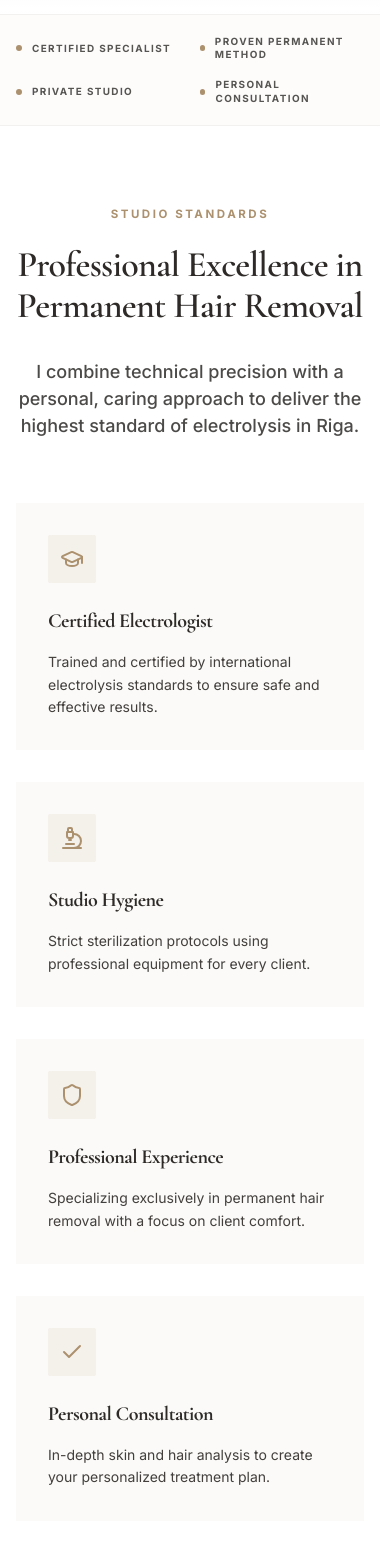
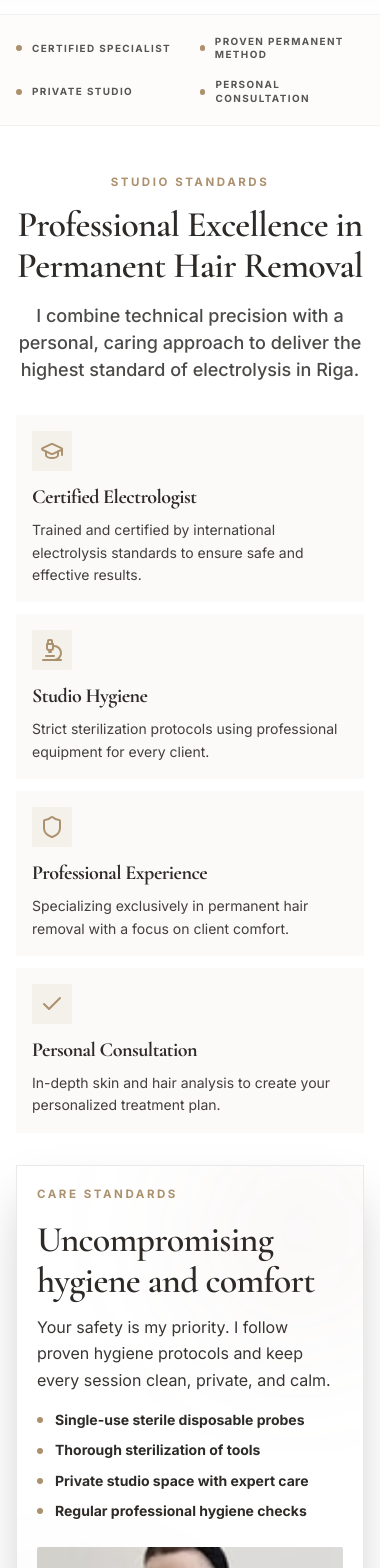
Before and after one commit to SergeyJak/beauty-landing, a Next.js app: page /en in a window 390 px wide. Shown: the part 920-2488 px from the top of the page. Built offline with nearby package versions, Linux system fonts and the light colour scheme; no server answers; the database is empty; grey boxes are pictures that could not be loaded.

Commit message:
Reduce excessive mobile spacing across homepage

```diff
--- a/src/components/SectionHeader.tsx
+++ b/src/components/SectionHeader.tsx
@@ -29,12 +29,12 @@ export default function SectionHeader({
       initial="hidden"
       whileInView="visible"
       viewport={{ once: true, margin: "-100px" }}
-      className={cn("mb-16 md:mb-24", className)}
+      className={cn("mb-8 md:mb-24", className)}
     >
       {align === 'center' ? (
         <div className="text-center">
-          <motion.p variants={revealItem} className={cn("eyebrow mb-5", eyebrowClass)}>{eyebrow}</motion.p>
-          <motion.h2 variants={revealItem} className={cn("section-heading mb-8", titleClass)}>{title}</motion.h2>
+          <motion.p variants={revealItem} className={cn("eyebrow mb-3 md:mb-5", eyebrowClass)}>{eyebrow}</motion.p>
+          <motion.h2 variants={revealItem} className={cn("section-heading mb-4 md:mb-8", titleClass)}>{title}</motion.h2>
           {description && (
             <motion.p variants={revealItem} className={cn("mx-auto max-w-2xl subheading", descriptionClass)}>
               {description}
@@ -43,14 +43,14 @@ export default function SectionHeader({
         </div>
       ) : align === 'left' ? (
         <div>
-          <motion.p variants={revealItem} className={cn("eyebrow mb-5", eyebrowClass)}>{eyebrow}</motion.p>
-          <motion.h2 variants={revealItem} className={cn("section-heading mb-8", titleClass)}>{title}</motion.h2>
+          <motion.p variants={revealItem} className={cn("eyebrow mb-3 md:mb-5", eyebrowClass)}>{eyebrow}</motion.p>
+          <motion.h2 variants={revealItem} className={cn("section-heading mb-4 md:mb-8", titleClass)}>{title}</motion.h2>
           {description && <motion.p variants={revealItem} className={cn("max-w-2xl subheading", descriptionClass)}>{description}</motion.p>}
         </div>
       ) : (
-        <div className="grid gap-8 lg:grid-cols-[1fr_1.1fr] lg:gap-20">
+        <div className="grid gap-3 md:gap-8 lg:grid-cols-[1fr_1.1fr] lg:gap-20">
           <div>
-            <motion.p variants={revealItem} className={cn("eyebrow mb-5", eyebrowClass)}>{eyebrow}</motion.p>
+            <motion.p variants={revealItem} className={cn("eyebrow mb-3 md:mb-5", eyebrowClass)}>{eyebrow}</motion.p>
             <motion.h2 variants={revealItem} className={cn("section-heading", titleClass)}>{title}</motion.h2>
           </div>
           {description && (
--- a/src/components/sections/Benefits.tsx
+++ b/src/components/sections/Benefits.tsx
@@ -10,15 +10,15 @@ export default function Benefits() {
   const benefits = list<Benefit>('benefits.items').slice(0, 4)
 
   return (
-    <section id="benefits" className="relative bg-ivory py-16 md:py-24">
+    <section id="benefits" className="relative bg-ivory py-12 md:py-24">
       <div className="mx-auto max-w-7xl px-4 sm:px-6 lg:px-8">
         <SectionHeader eyebrow={t('benefits.eyebrow')} title={t('benefits.title')} description={t('benefits.description')} />
-        <div className="mt-10 grid gap-4 sm:grid-cols-2 lg:grid-cols-4">
+        <div className="grid gap-3 sm:grid-cols-2 lg:grid-cols-4 md:gap-4">
           {benefits.map((benefit) => (
-            <article key={benefit.id} className="rounded-xl border border-primary/10 bg-soft-beige/30 p-6">
-              <span aria-hidden="true" className="text-2xl text-accent">{benefit.icon}</span>
-              <h3 className="mt-4 font-serif text-2xl text-primary">{benefit.title}</h3>
-              <p className="mt-3 text-sm leading-7 text-primary/80">{benefit.description}</p>
+            <article key={benefit.id} className="flex gap-4 rounded-xl border border-primary/10 bg-soft-beige/30 p-4 md:block md:p-6">
+              <span aria-hidden="true" className="shrink-0 text-xl leading-7 text-accent md:text-2xl">{benefit.icon}</span>
+              <div><h3 className="font-serif text-xl leading-7 text-primary md:mt-4 md:text-2xl">{benefit.title}</h3>
+              <p className="mt-1 text-sm leading-6 text-primary/80 md:mt-3 md:leading-7">{benefit.description}</p></div>
             </article>
           ))}
         </div>
--- a/src/components/sections/ClientTestimonials.tsx
+++ b/src/components/sections/ClientTestimonials.tsx
@@ -5,7 +5,7 @@ import type { Locale } from '@/lib/i18n'
 export default function ClientTestimonials({ locale }: { locale: Locale }) {
   const copy = TESTIMONIAL_COPY[locale]
   return (
-    <section id="client-reviews" aria-labelledby="client-reviews-title" className="scroll-mt-24 bg-soft-beige py-16 md:py-24">
+    <section id="client-reviews" aria-labelledby="client-reviews-title" className="scroll-mt-24 bg-soft-beige py-12 md:py-24">
       <div className="section-container">
         <div className="mb-9 max-w-3xl md:mb-12">
           <p className="eyebrow mb-4 flex items-center gap-3 text-primary/75"><span aria-hidden="true" className="h-px w-8 bg-accent" />{copy.eyebrow}</p>
--- a/src/components/sections/Contact.tsx
+++ b/src/components/sections/Contact.tsx
@@ -35,7 +35,7 @@ export default function Contact() {
   }
 
   return (
-    <section id="contact" className="bg-ivory py-20 md:py-32">
+    <section id="contact" className="bg-ivory py-12 md:py-32">
       <div className="mx-auto max-w-7xl px-4 sm:px-6 lg:px-8">
         <SectionHeader
           eyebrow={t('contact.eyebrow')}
--- a/src/components/sections/Expertise.tsx
+++ b/src/components/sections/Expertise.tsx
@@ -34,7 +34,7 @@ export default function Expertise() {
   ]
 
   return (
-    <section className="bg-ivory py-20 md:py-32 overflow-hidden">
+    <section className="bg-ivory py-12 md:py-32 overflow-hidden">
       <div className="section-container">
         <SectionHeader
           eyebrow={t('expertise.eyebrow')}
@@ -43,7 +43,7 @@ export default function Expertise() {
           align="center"
         />
 
-        <div className="grid grid-cols-1 md:grid-cols-2 lg:grid-cols-4 gap-8">
+        <div className="grid grid-cols-1 md:grid-cols-2 lg:grid-cols-4 gap-3 md:gap-8">
           {expertiseItems.map((item, index) => (
             <motion.div
               key={index}
@@ -52,11 +52,11 @@ export default function Expertise() {
               viewport={{ once: true }}
               transition={{ delay: index * 0.1, duration: 0.6 }}
             >
-              <Card className="h-full border-none bg-soft-beige/50 p-8 hover:bg-white dark:hover:bg-secondary hover:shadow-xl transition-all duration-500">
-                <div className="mb-6 inline-flex h-12 w-12 items-center justify-center rounded-sm bg-accent/10 text-accent">
+              <Card className="h-full border-none bg-soft-beige/50 p-4 md:p-8 hover:bg-white dark:hover:bg-secondary hover:shadow-xl transition-all duration-500">
+                <div className="mb-3 inline-flex h-10 w-10 items-center justify-center rounded-sm bg-accent/10 text-accent md:mb-6 md:h-12 md:w-12">
                   {item.icon}
                 </div>
-                <h3 className="mb-4 font-serif text-xl font-bold text-primary tracking-tight">
+                <h3 className="mb-2 md:mb-4 font-serif text-xl font-bold text-primary tracking-tight">
                   {item.title}
                 </h3>
                 <p className="body-small text-primary/90 leading-relaxed">
@@ -72,19 +72,19 @@ export default function Expertise() {
           whileInView={{ opacity: 1, scale: 1 }}
           viewport={{ once: true }}
           data-testid="expertise-standards-card"
-          className="mt-20 relative p-8 md:p-16 border border-primary/10 bg-white dark:bg-secondary shadow-2xl overflow-hidden"
+          className="mt-8 md:mt-20 relative p-5 md:p-16 border border-primary/10 bg-white dark:bg-secondary shadow-2xl overflow-hidden"
         >
           <div className="absolute top-0 right-0 -mr-16 -mt-16 h-64 w-64 rounded-full bg-accent/5 blur-3xl" />
           <div className="absolute bottom-0 left-0 -ml-16 -mb-16 h-64 w-64 rounded-full bg-primary/5 blur-3xl" />
 
-          <div className="relative z-10 grid grid-cols-1 lg:grid-cols-2 gap-12 items-center">
+          <div className="relative z-10 grid grid-cols-1 lg:grid-cols-2 gap-6 md:gap-12 items-center">
             <div>
               <span className="eyebrow text-accent mb-4 block">{t('expertise.medicalStandards.eyebrow')}</span>
-              <h3 className="section-heading text-4xl mb-6 text-primary">{t('expertise.medicalStandards.title')}</h3>
-              <p className="body-base text-primary/95 mb-8 leading-relaxed">
+              <h3 className="section-heading text-4xl mb-3 md:mb-6 text-primary">{t('expertise.medicalStandards.title')}</h3>
+              <p className="body-base text-primary/95 mb-4 md:mb-8 leading-relaxed">
                 {t('expertise.medicalStandards.description')}
               </p>
-              <ul className="space-y-4">
+              <ul className="space-y-2 md:space-y-4">
                 {(list<string>('expertise.medicalStandards.points') || []).map((point, i) => (
                   <li key={i} className="flex items-center gap-3 body-small font-bold text-primary">
                     <div className="h-1.5 w-1.5 rounded-full bg-accent" />
--- a/src/components/sections/FAQ.tsx
+++ b/src/components/sections/FAQ.tsx
@@ -65,7 +65,7 @@ export default function FAQ() {
   }
 
   return (
-    <section id="faq" className="bg-soft-beige py-20 md:py-32">
+    <section id="faq" className="bg-soft-beige py-12 md:py-32">
       <div className="max-w-4xl mx-auto px-4 sm:px-6 lg:px-8">
         <SectionHeader
           eyebrow={t('faq.eyebrow')}
@@ -86,7 +86,7 @@ export default function FAQ() {
             >
               <button
                 onClick={() => toggleAccordion(item.id)}
-                className="flex w-full items-center justify-between px-2 py-6 text-left transition-colors hover:bg-ivory/45 focus-visible:bg-ivory/45 md:px-4"
+                className="flex w-full items-center justify-between px-2 py-4 md:py-6 text-left transition-colors hover:bg-ivory/45 focus-visible:bg-ivory/45 md:px-4"
                 aria-expanded={activeId === item.id}
                 aria-controls={`faq-answer-${item.id}`}
               >
--- a/src/components/sections/TreatmentAdvice.tsx
+++ b/src/components/sections/TreatmentAdvice.tsx
@@ -10,10 +10,10 @@ export default function TreatmentAdvice() {
   const groups = list<AdviceGroup>('treatmentAdvice.groups')
 
   return (
-    <section id="treatment-advice" className="bg-soft-beige py-20 md:py-28">
+    <section id="treatment-advice" className="bg-soft-beige py-12 md:py-28">
       <div className="mx-auto max-w-4xl px-4 sm:px-6 lg:px-8">
         <SectionHeader eyebrow={t('treatmentAdvice.eyebrow')} title={t('treatmentAdvice.title')} description={t('treatmentAdvice.description')} />
-        <div className="mt-12 space-y-3">
+        <div className="mt-6 md:mt-12 space-y-3">
           {groups.map((group) => (
             <details key={group.title} className="group rounded-xl border border-primary/10 bg-ivory px-6 open:shadow-sm">
               <summary className="flex min-h-16 cursor-pointer list-none items-center justify-between gap-4 py-4 font-serif text-xl text-primary focus-visible:outline focus-visible:outline-2 focus-visible:outline-offset-4 focus-visible:outline-primary [&::-webkit-details-marker]:hidden">
```
Also changed, not shown: 1 other file (tests, documents, lock files or other folders).
